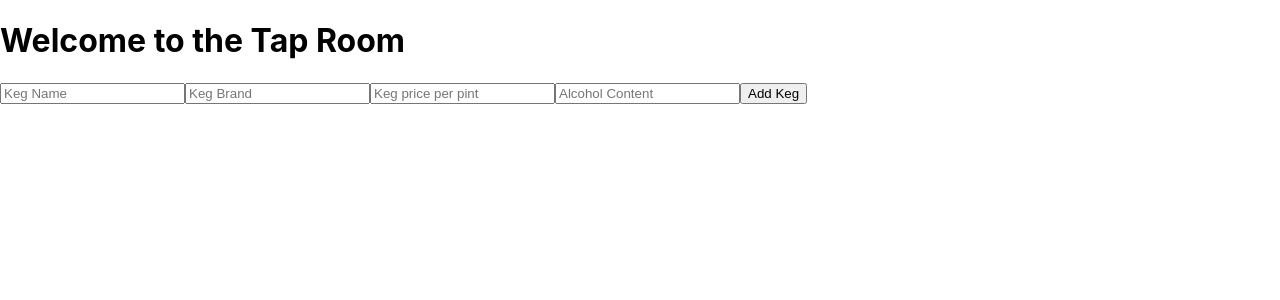
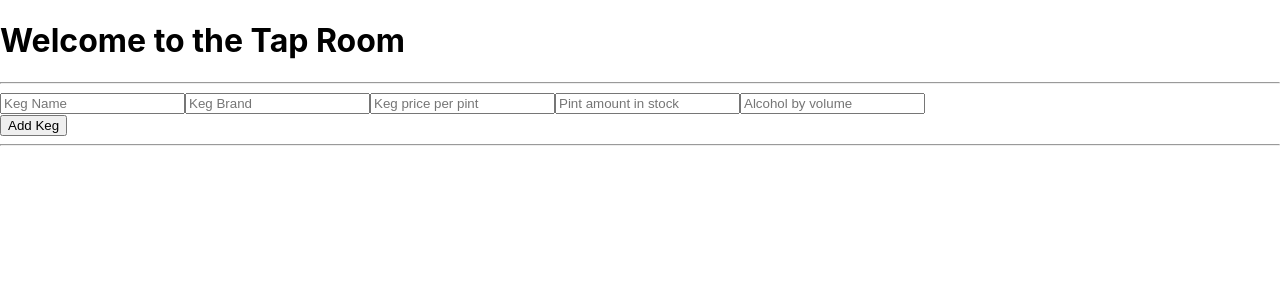
Before and after one commit to Gengur123/tap-room, a React (Create React App) app: page / in a window 1280 px wide. Both pictures are taken after a click on the button "Add Keg". Shown: the top 300 px of the page. Built offline with nearby package versions, Linux system fonts and the light colour scheme.

Commit message:
Add form functionality

```diff
--- a/src/components/KegBlock.jsx
+++ b/src/components/KegBlock.jsx
@@ -1,8 +1,15 @@
 import React from "react";
 import PropTypes from "prop-types";
 
-function KegBlock() {
-  return <React.Fragment></React.Fragment>;
+function KegBlock(props) {
+  return (
+    <React.Fragment>
+      <div onClick={() => props.whenKegBlockClicked(props.id)}>
+        <h3>{props.name}</h3>
+        <hr />
+      </div>
+    </React.Fragment>
+  );
 }
 
 KegBlock.propTypes = {
@@ -11,6 +18,8 @@ KegBlock.propTypes = {
   price: PropTypes.number.isRequired,
   pintsLeft: PropTypes.number.isRequired,
   alcoholContent: PropTypes.number.isRequired,
+  id: PropTypes.string,
+  whenKegBlockClicked: PropTypes.func,
 };
 
 export default KegBlock;
--- a/src/components/KegFormBlock.jsx
+++ b/src/components/KegFormBlock.jsx
@@ -1,28 +1,58 @@
 import React from "react";
 import { v4 } from "uuid";
+import PropTypes from "prop-types";
 
 function KegFormBlock(props) {
   function handleKegFormBlockFromSubmission(event) {
     event.preventDefault();
-    console.log(event.target.name.value);
-    console.log(event.target.brand.value);
-    console.log(event.target.price.value);
+    props.onKegFormCreation({
+      name: event.target.name.value,
+      brand: event.target.brand.value,
+      price: event.target.price.value,
+      pintsLeft: event.target.pintsLeft.value,
+      alcoholContent: event.target.alcoholContent.value,
+      id: v4(),
+    });
   }
   return (
     <React.Fragment>
+      <hr />
       <form onSubmit={handleKegFormBlockFromSubmission}>
-        <input type="text" name="name" placeholder="Keg Name" />
-        <input type="text" name="brand" placeholder="Keg Brand" />
-        <input type="number" name="price" placeholder="Keg price per pint" />
+        <input type="text" name="name" placeholder="Keg Name" required />
+        <input type="text" name="brand" placeholder="Keg Brand" required />
+        <input
+          type="number"
+          name="price"
+          placeholder="Keg price per pint"
+          min="0.00"
+          step="0.01"
+          required
+        />
+        <input
+          type="number"
+          name="pintsLeft"
+          placeholder="Pint amount in stock"
+          min="0"
+          required
+        />
         <input
           type="number"
           name="alcoholContent"
-          placeholder="Alcohol Content"
+          placeholder="Alcohol by volume"
+          min="0.00"
+          step="0.01"
+          required
         />
+        <br />
         <button type="submit">Add Keg</button>
       </form>
+      <hr />
     </React.Fragment>
   );
 }
 
+KegFormBlock.propTypes = {
+  onKegFormCreation: PropTypes.func,
+};
+
 export default KegFormBlock;
```
Also changed, not shown: src/components/KegDetalilBlock.jsx (+25 -0 lines).
